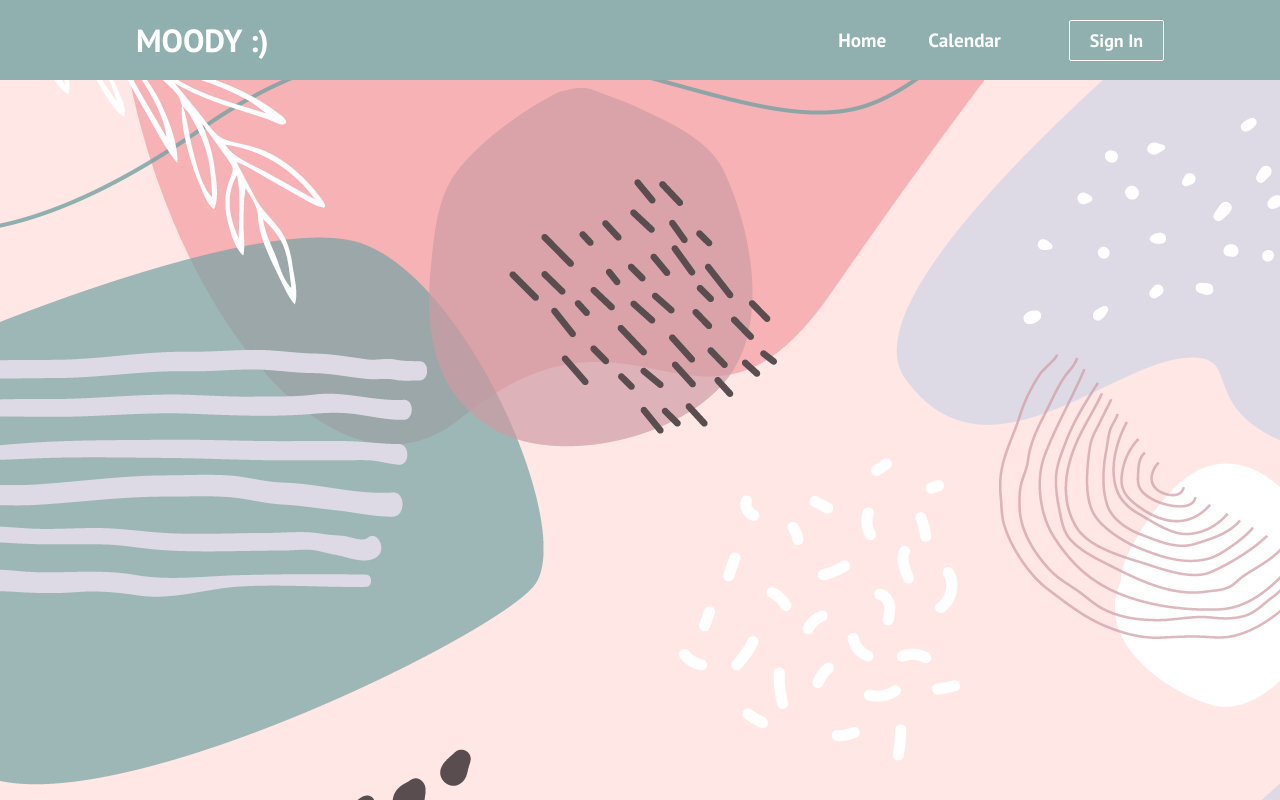
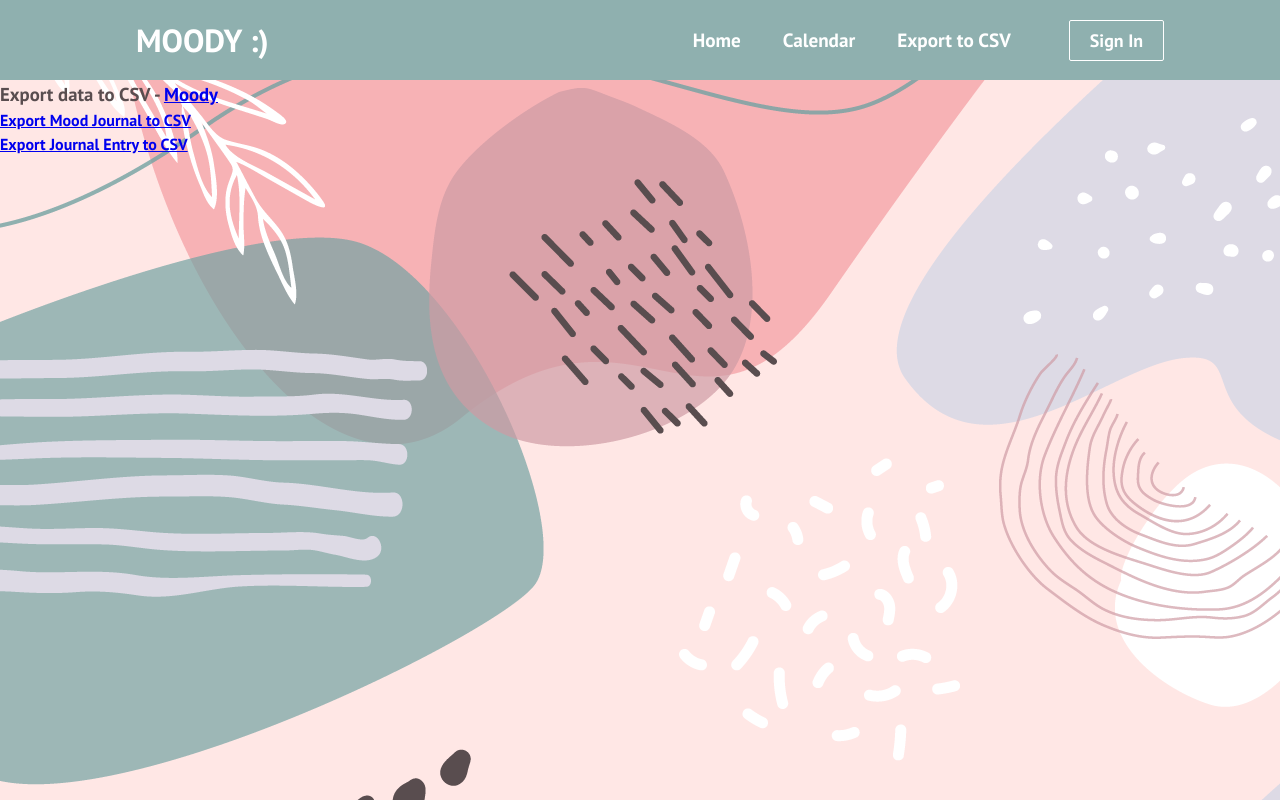
Before and after one commit to uprm-inso-4117-2020-2021-s2/semester-project-team-10, a React (Create React App) app in the folder moody/: page /export in a window 1280 px wide. Built offline with nearby package versions, Linux system fonts and the light colour scheme.

Commit message:
Export Page added

```diff
--- a/moody/package.json
+++ b/moody/package.json
@@ -20,6 +20,7 @@
     "draftjs-to-html": "^0.9.1",
     "material-ui-image": "^3.3.1",
     "react": "^17.0.1",
+    "react-csv": "^2.0.3",
     "react-dom": "^17.0.1",
     "react-draft-wysiwyg": "^1.14.5",
     "react-hook-form": "^6.15.4",
--- a/moody/src/App.js
+++ b/moody/src/App.js
@@ -6,6 +6,7 @@ import Home from './pages/Home'
 import Register from './pages/SignIn'
 import SignUp from './pages/SignUp'
 import Calendar from './pages/Calendar'
+import Export from './pages/Export'
 import TextEditor from './pages/TextEditor'
 import { QueryClient, QueryClientProvider } from "react-query";
 import {AuthProvider} from './components/AuthContext';
@@ -24,6 +25,7 @@ function App() {
               <Route path='/signin' exact component={Register}/>
               <Route path='/signup' exact component={SignUp}/>
               <Route path='/calendar' exact component={Calendar}/>
+              <Route path='/export' exact component={Export}/>
               <Route path='/text' exact component={TextEditor}/>
             </Switch>
           </AuthProvider>
--- a/moody/src/components/Navbar.js
+++ b/moody/src/components/Navbar.js
@@ -46,6 +46,11 @@ function Navbar() {
                             </Link>
                          </li>
                          <li className='nav-item'>
+                            <Link to ='/export' className='nav-links' onClick={closeMobileMenu}>
+                                Export to CSV
+                            </Link>
+                         </li>
+                         <li className='nav-item'>
                             <Link to ='/signin' className='nav-links-mobile' onClick={closeMobileMenu}>
                                 Sign In
                             </Link>
--- /dev/null
+++ b/moody/src/pages/Export.js
@@ -0,0 +1,42 @@
+import React, {Component} from 'react';
+import { CSVLink } from "react-csv";
+
+const headers = [
+  { label: "First Name", key: "firstName" },
+  { label: "Last Name", key: "lastName" },
+  { label: "Email", key: "email" },
+  { label: "Age", key: "age" }
+];
+
+const data = [
+  { firstName: "Warren", lastName: "Morrow", email: "sokyt@mailinator.com", age: "36" },
+  { firstName: "Gwendolyn", lastName: "Galloway", email: "weciz@mailinator.com", age: "76" },
+  { firstName: "Astra", lastName: "Wyatt", email: "quvyn@mailinator.com", age: "57" },
+  { firstName: "Jasmine", lastName: "Wong", email: "toxazoc@mailinator.com", age: "42" },
+  { firstName: "Brooke", lastName: "Mcconnell", email: "vyry@mailinator.com", age: "56" },
+  { firstName: "Christen", lastName: "Haney", email: "pagevolal@mailinator.com", age: "23" },
+  { firstName: "Tate", lastName: "Vega", email: "dycubo@mailinator.com", age: "87" },
+  { firstName: "Amber", lastName: "Brady", email: "vyconixy@mailinator.com", age: "78" },
+  { firstName: "Philip", lastName: "Whitfield", email: "velyfi@mailinator.com", age: "22" },
+  { firstName: "Kitra", lastName: "Hammond", email: "fiwiloqu@mailinator.com", age: "35" },
+  { firstName: "Charity", lastName: "Mathews", email: "fubigonero@mailinator.com", age: "63" }
+];
+
+const csvReport = {
+  data: data,
+  headers: headers,
+  filename: '.csv'
+};
+
+function App() {
+  return (
+    <div classname="App">
+      <h3>Export data to CSV - <a href="http://localhost:3000/" target="_blank" rel="noopener noreferrer">Moody</a></h3>
+      <CSVLink {...csvReport}>Export Mood Journal to CSV</CSVLink>
+      <h3></h3>
+      <CSVLink {...csvReport}>Export Journal Entry to CSV</CSVLink>
+    </div>
+  );
+}
+
+export default App;
```
Also changed, not shown: 1 other file (tests, documents, lock files or other folders).
